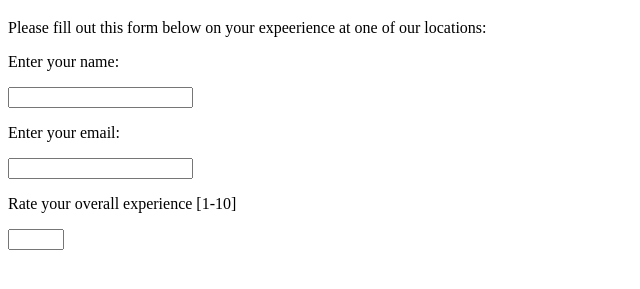
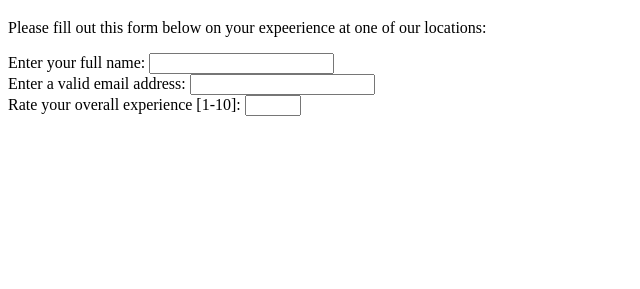
Before and after one commit to leahmezacs/French-Cafe-Survey, a plain HTML site: page index.html in a window 1280 px wide. Shown: the part 61-350 px from the top of the page, without its empty margins (0-640 px from the left). Drawn offline with Linux system fonts and the light colour scheme.

Commit message:
added labels for inputs; user story #10

```diff
--- a/index.html
+++ b/index.html
@@ -8,11 +8,11 @@
     <h1 id="title">La Patiserre Survey</h1>
     <p id="description">Please fill out this form below on your expeerience at one of our locations: </p>
     <form id="survey-form">
-        <p>Enter your name:</p>
+        <label id="name-label">Enter your full name:</label>
         <input type="text" id="name"> <br>
-        <p>Enter your email:</p>
+        <label id="email-label">Enter a valid email address:</label>
         <input type="email" id="email" required> <br>
-        <p>Rate your overall experience [1-10]</p>
+        <label id="number-label">Rate your overall experience [1-10]:</label>
         <input type="number" id="number" min="1" max="10" required> <br>
 
     </form>
```
